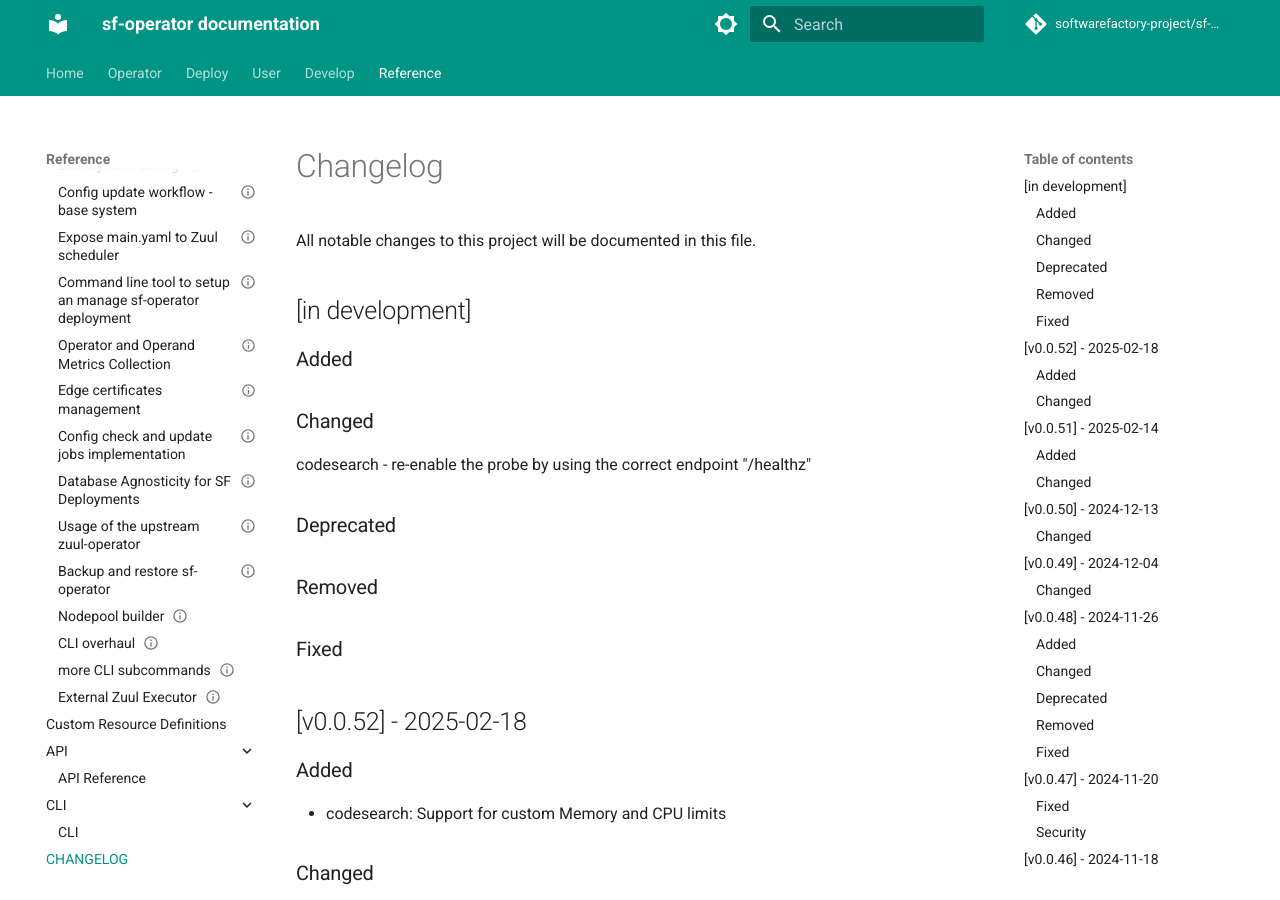
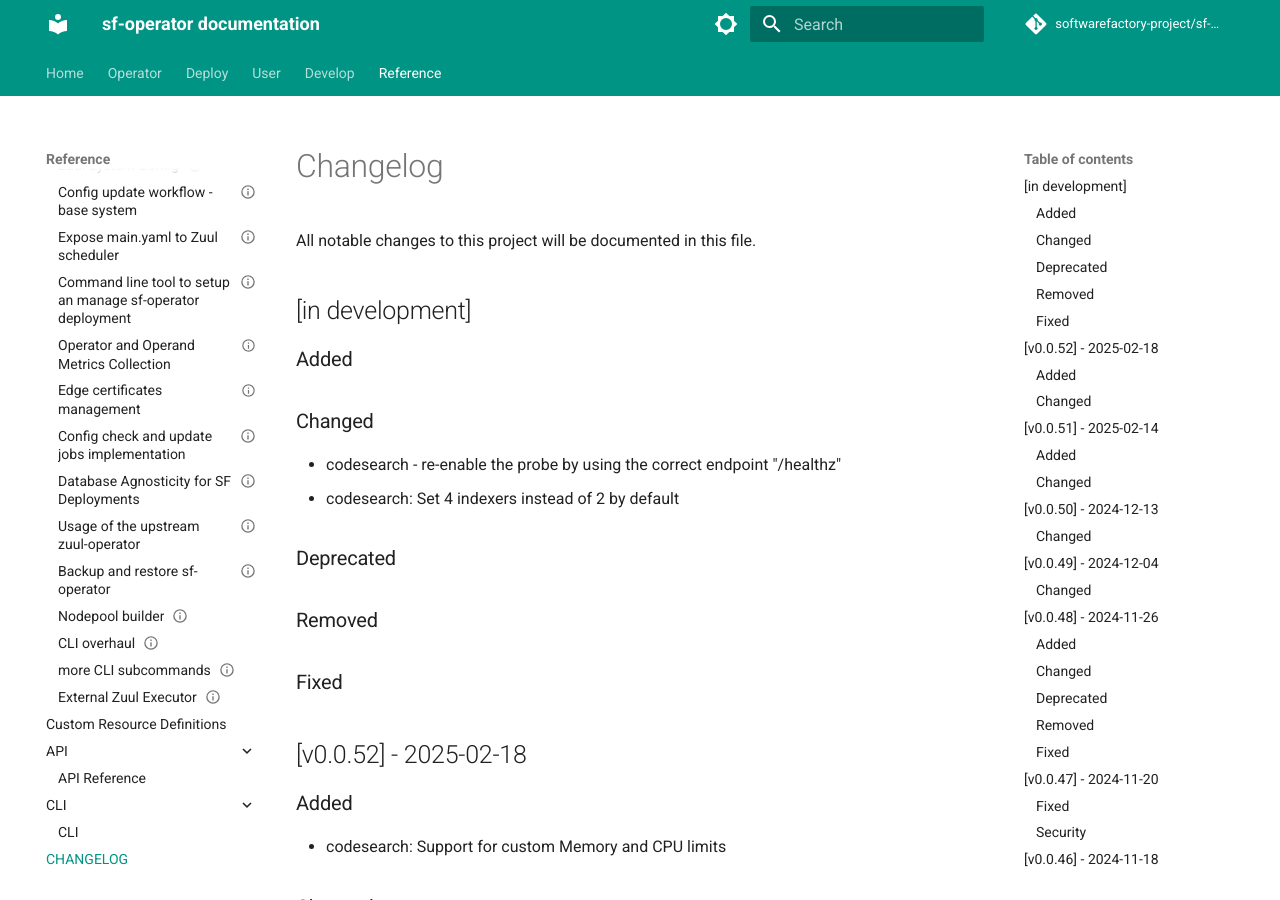
Before and after one commit to softwarefactory-project/sf-operator, an MkDocs documentation site: the page built from doc/reference/CHANGELOG.md, in a window 1280 px wide and 900 px high. Built offline with MkDocs 1.6.1 and Material for MkDocs 9.7.7, drawn with Linux system fonts in a browser that asks for light colours; comment, search, counter and statistics services are not loaded.

Commit message:
codesearch - increase the amount of indexer to 4
The startup (ready to serve searches) is long (5 minutes in our use case)
so this change proposes to increase the amount of indexers with
the expectation that we get a faster startup.

Change-Id: I24c8e9bfb9d393f61c1c6b50bea8d7a5b6de64b8

```diff
--- a/controllers/static/hound-search/hound-search-render.py
+++ b/controllers/static/hound-search/hound-search-render.py
@@ -129,7 +129,7 @@
             },
         }
     return {
-        "max-concurrent-indexers": 2,
+        "max-concurrent-indexers": 4,
         "dbpath": "/var/lib/hound/data",
         "vcs-config": {
             "git": {
@@ -157,7 +157,7 @@
 def do_test():
     conf = render_hound(read_connections(test_zuul_conf), read_repos(test_zuul_yaml))
     expected = {
-        "max-concurrent-indexers": 2,
+        "max-concurrent-indexers": 4,
         "dbpath": "/var/lib/hound/data",
         "vcs-config": {
             "git": {
--- a/doc/reference/CHANGELOG.md
+++ b/doc/reference/CHANGELOG.md
@@ -7,7 +7,8 @@
 ### Added
 ### Changed
 
-codesearch - re-enable the probe by using the correct endpoint "/healthz"
+- codesearch - re-enable the probe by using the correct endpoint "/healthz"
+- codesearch: Set 4 indexers instead of 2 by default
 
 ### Deprecated
 ### Removed
```
